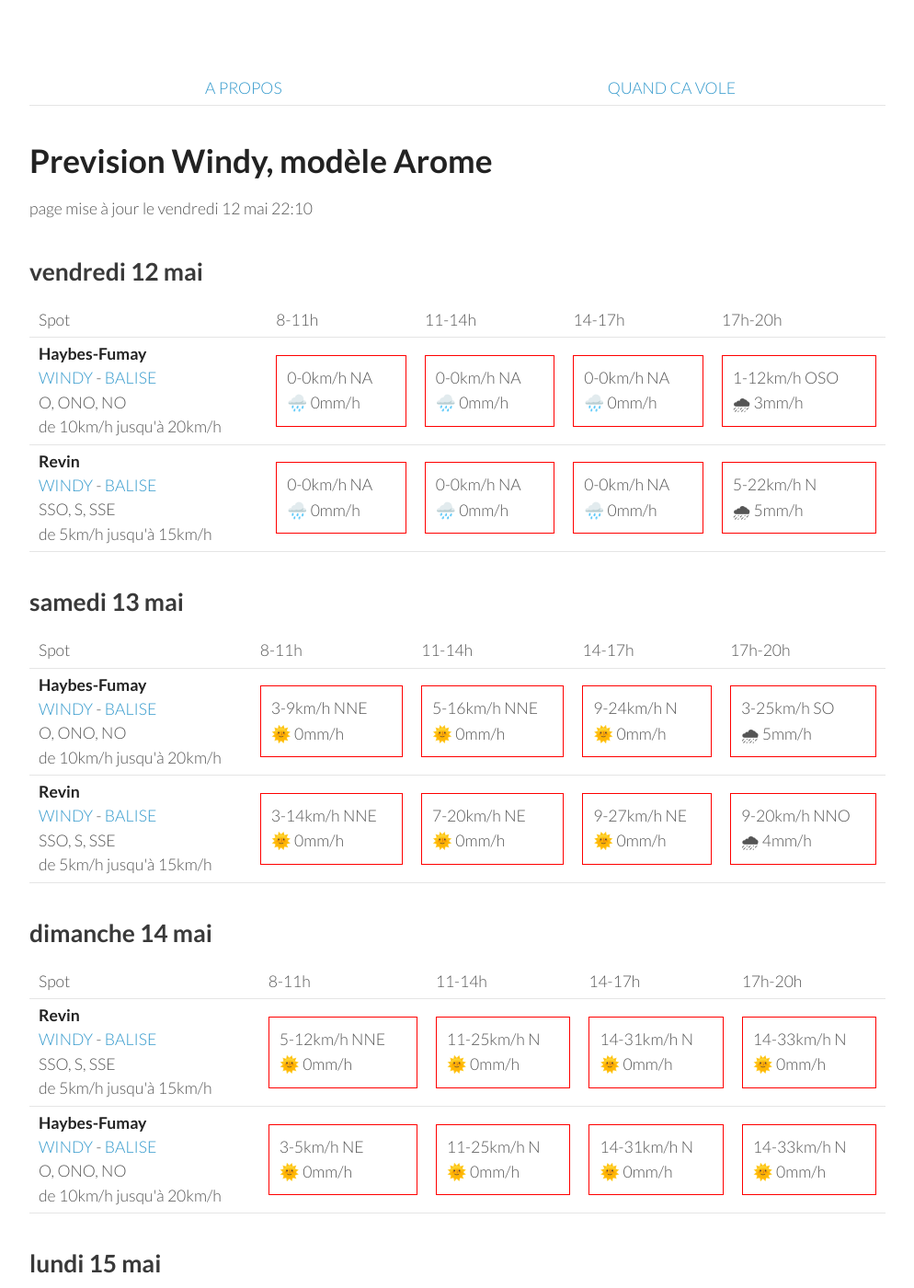
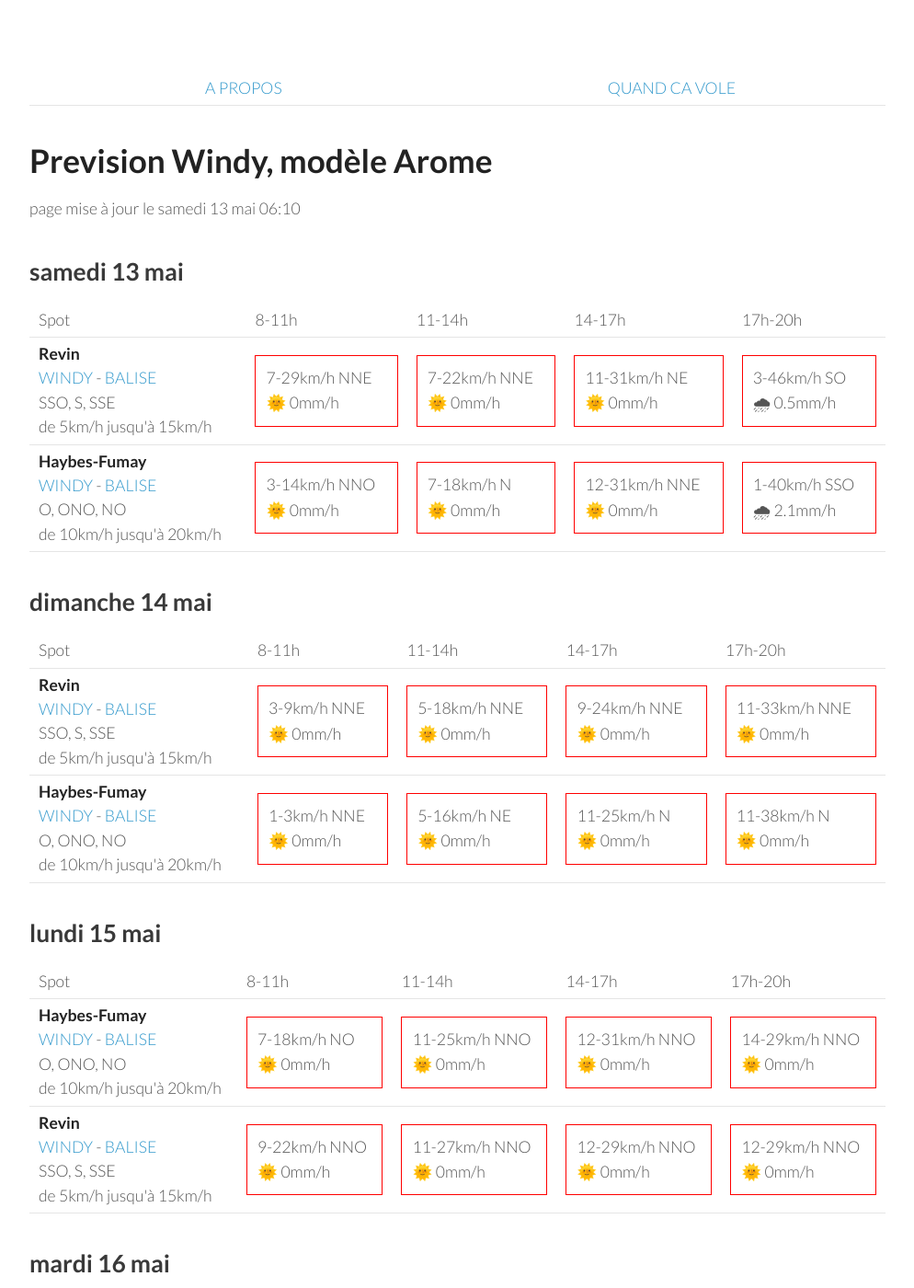
Before and after one commit to parapente-dans-le-nord/parapente-dans-le-nord.github.io, a Jekyll site: the page built from ardennes.markdown, in a window 1280 px wide and 1400 px high. Shown: the whole window at 92% size, without its empty margins (26-1020 px from the left). Built offline with Jekyll 4.4.1, drawn with Linux system fonts in a browser that asks for light colours; some of the changed text lies outside the part shown.

Commit message:
update index.markdown

```diff
--- a/ardennes.markdown
+++ b/ardennes.markdown
@@ -7,42 +7,8 @@ title:  "Tous les spots"
 {: .links}
 
 # Prevision Windy, modèle Arome
-page mise à jour le vendredi 12 mai 22:10
+page mise à jour le samedi 13 mai 06:10
 
-## vendredi 12 mai
-
-{::nomarkdown}
-<table>
-  <tbody>
-    <tr>
-      <td>Spot</td>
-      <td>8-11h</td>
-      <td>11-14h</td>
-      <td>14-17h</td>
-      <td>17h-20h</td>
-    </tr>
-<tr>
-        <td><strong>Haybes-Fumay</strong><br><a href="https://windy.com/49.998/4.715?49.913,4.738,10">WINDY</a> - <span class=""><a href="http://www.balisemeteo.com/balise.php?idBalise=104">BALISE</a> </span><br> <span class="vent-favorable">O, ONO, NO</span><br><span class="force-vent">de 10km/h jusqu'à 20km/h</span> </td>
-
-            <td><div class="not-flyable"><p>0-0km/h NA</p><p>🌧️ 0mm/h</p></div></td>
-            <td><div class="not-flyable"><p>0-0km/h NA</p><p>🌧️ 0mm/h</p></div></td>
-            <td><div class="not-flyable"><p>0-0km/h NA</p><p>🌧️ 0mm/h</p></div></td>
-            <td><div class="not-flyable"><p>1-12km/h OSO</p><p>🌧 3mm/h</p></div></td>
-
-    </tr>
-<tr>
-        <td><strong>Revin</strong><br><a href="https://windy.com/49.948/4.625?49.543,4.625,8">WINDY</a> - <span class=""><a href="http://www.balisemeteo.com/balise.php?idBalise=5019">BALISE</a> </span><br> <span class="vent-favorable">SSO, S, SSE</span><br><span class="force-vent">de 5km/h jusqu'à 15km/h</span> </td>
-
-            <td><div class="not-flyable"><p>0-0km/h NA</p><p>🌧️ 0mm/h</p></div></td>
-            <td><div class="not-flyable"><p>0-0km/h NA</p><p>🌧️ 0mm/h</p></div></td>
-            <td><div class="not-flyable"><p>0-0km/h NA</p><p>🌧️ 0mm/h</p></div></td>
-            <td><div class="not-flyable"><p>5-22km/h N</p><p>🌧 5mm/h</p></div></td>
-
-    </tr>
-
-</tbody>
-</table>
-{:/}
 ## samedi 13 mai
 
 {::nomarkdown}
@@ -56,22 +22,22 @@ page mise à jour le vendredi 12 mai 22:10
       <td>17h-20h</td>
     </tr>
 <tr>
-        <td><strong>Haybes-Fumay</strong><br><a href="https://windy.com/49.998/4.715?49.913,4.738,10">WINDY</a> - <span class=""><a href="http://www.balisemeteo.com/balise.php?idBalise=104">BALISE</a> </span><br> <span class="vent-favorable">O, ONO, NO</span><br><span class="force-vent">de 10km/h jusqu'à 20km/h</span> </td>
+        <td><strong>Revin</strong><br><a href="https://windy.com/49.948/4.625?49.543,4.625,8">WINDY</a> - <span class=""><a href="http://www.balisemeteo.com/balise.php?idBalise=5019">BALISE</a> </span><br> <span class="vent-favorable">SSO, S, SSE</span><br><span class="force-vent">de 5km/h jusqu'à 15km/h</span> </td>
 
-            <td><div class="not-flyable"><p>3-9km/h NNE</p><p>🌞 0mm/h</p></div></td>
-            <td><div class="not-flyable"><p>5-16km/h NNE</p><p>🌞 0mm/h</p></div></td>
-            <td><div class="not-flyable"><p>9-24km/h N</p><p>🌞 0mm/h</p></div></td>
-            <td><div class="not-flyable"><p>3-25km/h SO</p><p>🌧 5mm/h</p></div></td>
+            <td><div class="not-flyable"><p>7-29km/h NNE</p><p>🌞 0mm/h</p></div></td>
+            <td><div class="not-flyable"><p>7-22km/h NNE</p><p>🌞 0mm/h</p></div></td>
+            <td><div class="not-flyable"><p>11-31km/h NE</p><p>🌞 0mm/h</p></div></td>
+            <td><div class="not-flyable"><p>3-46km/h SO</p><p>🌧 0.5mm/h</p></div></td>
 
 
     </tr>
 <tr>
-        <td><strong>Revin</strong><br><a href="https://windy.com/49.948/4.625?49.543,4.625,8">WINDY</a> - <span class=""><a href="http://www.balisemeteo.com/balise.php?idBalise=5019">BALISE</a> </span><br> <span class="vent-favorable">SSO, S, SSE</span><br><span class="force-vent">de 5km/h jusqu'à 15km/h</span> </td>
+        <td><strong>Haybes-Fumay</strong><br><a href="https://windy.com/49.998/4.715?49.913,4.738,10">WINDY</a> - <span class=""><a href="http://www.balisemeteo.com/balise.php?idBalise=104">BALISE</a> </span><br> <span class="vent-favorable">O, ONO, NO</span><br><span class="force-vent">de 10km/h jusqu'à 20km/h</span> </td>
 
-            <td><div class="not-flyable"><p>3-14km/h NNE</p><p>🌞 0mm/h</p></div></td>
-            <td><div class="not-flyable"><p>7-20km/h NE</p><p>🌞 0mm/h</p></div></td>
-            <td><div class="not-flyable"><p>9-27km/h NE</p><p>🌞 0mm/h</p></div></td>
-            <td><div class="not-flyable"><p>9-20km/h NNO</p><p>🌧 4mm/h</p></div></td>
+            <td><div class="not-flyable"><p>3-14km/h NNO</p><p>🌞 0mm/h</p></div></td>
+            <td><div class="not-flyable"><p>7-18km/h N</p><p>🌞 0mm/h</p></div></td>
+            <td><div class="not-flyable"><p>12-31km/h NNE</p><p>🌞 0mm/h</p></div></td>
+            <td><div class="not-flyable"><p>1-40km/h SSO</p><p>🌧 2.1mm/h</p></div></td>
 
 
     </tr>
@@ -94,20 +60,20 @@ page mise à jour le vendredi 12 mai 22:10
 <tr>
         <td><strong>Revin</strong><br><a href="https://windy.com/49.948/4.625?49.543,4.625,8">WINDY</a> - <span class=""><a href="http://www.balisemeteo.com/balise.php?idBalise=5019">BALISE</a> </span><br> <span class="vent-favorable">SSO, S, SSE</span><br><span class="force-vent">de 5km/h jusqu'à 15km/h</span> </td>
 
-            <td><div class="not-flyable"><p>5-12km/h NNE</p><p>🌞 0mm/h</p></div></td>
-            <td><div class="not-flyable"><p>11-25km/h N</p><p>🌞 0mm/h</p></div></td>
-            <td><div class="not-flyable"><p>14-31km/h N</p><p>🌞 0mm/h</p></div></td>
-            <td><div class="not-flyable"><p>14-33km/h N</p><p>🌞 0mm/h</p></div></td>
+            <td><div class="not-flyable"><p>3-9km/h NNE</p><p>🌞 0mm/h</p></div></td>
+            <td><div class="not-flyable"><p>5-18km/h NNE</p><p>🌞 0mm/h</p></div></td>
+            <td><div class="not-flyable"><p>9-24km/h NNE</p><p>🌞 0mm/h</p></div></td>
+            <td><div class="not-flyable"><p>11-33km/h NNE</p><p>🌞 0mm/h</p></div></td>
 
 
     </tr>
 <tr>
         <td><strong>Haybes-Fumay</strong><br><a href="https://windy.com/49.998/4.715?49.913,4.738,10">WINDY</a> - <span class=""><a href="http://www.balisemeteo.com/balise.php?idBalise=104">BALISE</a> </span><br> <span class="vent-favorable">O, ONO, NO</span><br><span class="force-vent">de 10km/h jusqu'à 20km/h</span> </td>
 
-            <td><div class="not-flyable"><p>3-5km/h NE</p><p>🌞 0mm/h</p></div></td>
+            <td><div class="not-flyable"><p>1-3km/h NNE</p><p>🌞 0mm/h</p></div></td>
+            <td><div class="not-flyable"><p>5-16km/h NE</p><p>🌞 0mm/h</p></div></td>
             <td><div class="not-flyable"><p>11-25km/h N</p><p>🌞 0mm/h</p></div></td>
-            <td><div class="not-flyable"><p>14-31km/h N</p><p>🌞 0mm/h</p></div></td>
-            <td><div class="not-flyable"><p>14-33km/h N</p><p>🌞 0mm/h</p></div></td>
+            <td><div class="not-flyable"><p>11-38km/h N</p><p>🌞 0mm/h</p></div></td>
 
 
     </tr>
@@ -132,18 +98,18 @@ page mise à jour le vendredi 12 mai 22:10
 
             <td><div class="not-flyable"><p>7-18km/h NO</p><p>🌞 0mm/h</p></div></td>
             <td><div class="not-flyable"><p>11-25km/h NNO</p><p>🌞 0mm/h</p></div></td>
-            <td><div class="not-flyable"><p>11-27km/h NNO</p><p>🌞 0mm/h</p></div></td>
-            <td><div class="not-flyable"><p>14-31km/h NNO</p><p>🌞 0mm/h</p></div></td>
+            <td><div class="not-flyable"><p>12-31km/h NNO</p><p>🌞 0mm/h</p></div></td>
+            <td><div class="not-flyable"><p>14-29km/h NNO</p><p>🌞 0mm/h</p></div></td>
 
 
     </tr>
 <tr>
         <td><strong>Revin</strong><br><a href="https://windy.com/49.948/4.625?49.543,4.625,8">WINDY</a> - <span class=""><a href="http://www.balisemeteo.com/balise.php?idBalise=5019">BALISE</a> </span><br> <span class="vent-favorable">SSO, S, SSE</span><br><span class="force-vent">de 5km/h jusqu'à 15km/h</span> </td>
 
-            <td><div class="not-flyable"><p>9-20km/h NNO</p><p>🌞 0mm/h</p></div></td>
-            <td><div class="not-flyable"><p>12-27km/h NNO</p><p>🌞 0mm/h</p></div></td>
+            <td><div class="not-flyable"><p>9-22km/h NNO</p><p>🌞 0mm/h</p></div></td>
             <td><div class="not-flyable"><p>11-27km/h NNO</p><p>🌞 0mm/h</p></div></td>
-            <td><div class="not-flyable"><p>14-29km/h NNO</p><p>🌞 0mm/h</p></div></td>
+            <td><div class="not-flyable"><p>12-29km/h NNO</p><p>🌞 0mm/h</p></div></td>
+            <td><div class="not-flyable"><p>12-29km/h NNO</p><p>🌞 0mm/h</p></div></td>
 
 
     </tr>
@@ -166,8 +132,8 @@ page mise à jour le vendredi 12 mai 22:10
 <tr>
         <td><strong>Haybes-Fumay</strong><br><a href="https://windy.com/49.998/4.715?49.913,4.738,10">WINDY</a> - <span class=""><a href="http://www.balisemeteo.com/balise.php?idBalise=104">BALISE</a> </span><br> <span class="vent-favorable">O, ONO, NO</span><br><span class="force-vent">de 10km/h jusqu'à 20km/h</span> </td>
 
-            <td><div class="not-flyable"><p>16-37km/h ONO</p><p>🌧 2.4mm/h</p></div></td>
-            <td><div class="not-flyable"><p>18-37km/h ONO</p><p>🌧 1.4mm/h</p></div></td>
+            <td><div class="not-flyable"><p>22-42km/h ONO</p><p>🌧 1.1mm/h</p></div></td>
+            <td><div class="not-flyable"><p>24-53km/h NO</p><p>🌧 3.8mm/h</p></div></td>
             <td><div class="not-flyable"><p>11-35km/h O</p><p>🌧 1.6mm/h</p></div></td>
             <td><div class="not-flyable"><p>5-25km/h N</p><p>🌧 2.8mm/h</p></div></td>
 
@@ -176,8 +142,8 @@ page mise à jour le vendredi 12 mai 22:10
 <tr>
         <td><strong>Revin</strong><br><a href="https://windy.com/49.948/4.625?49.543,4.625,8">WINDY</a> - <span class=""><a href="http://www.balisemeteo.com/balise.php?idBalise=5019">BALISE</a> </span><br> <span class="vent-favorable">SSO, S, SSE</span><br><span class="force-vent">de 5km/h jusqu'à 15km/h</span> </td>
 
-            <td><div class="not-flyable"><p>16-37km/h ONO</p><p>🌧 1.8mm/h</p></div></td>
-            <td><div class="not-flyable"><p>18-38km/h ONO</p><p>🌧 1.2mm/h</p></div></td>
+            <td><div class="not-flyable"><p>22-44km/h NO</p><p>🌧 0.9mm/h</p></div></td>
+            <td><div class="not-flyable"><p>25-53km/h NNO</p><p>🌧 4.2mm/h</p></div></td>
             <td><div class="not-flyable"><p>11-35km/h ONO</p><p>🌧 1.2mm/h</p></div></td>
             <td><div class="not-flyable"><p>7-25km/h NE</p><p>🌧 1.4mm/h</p></div></td>
 
```
